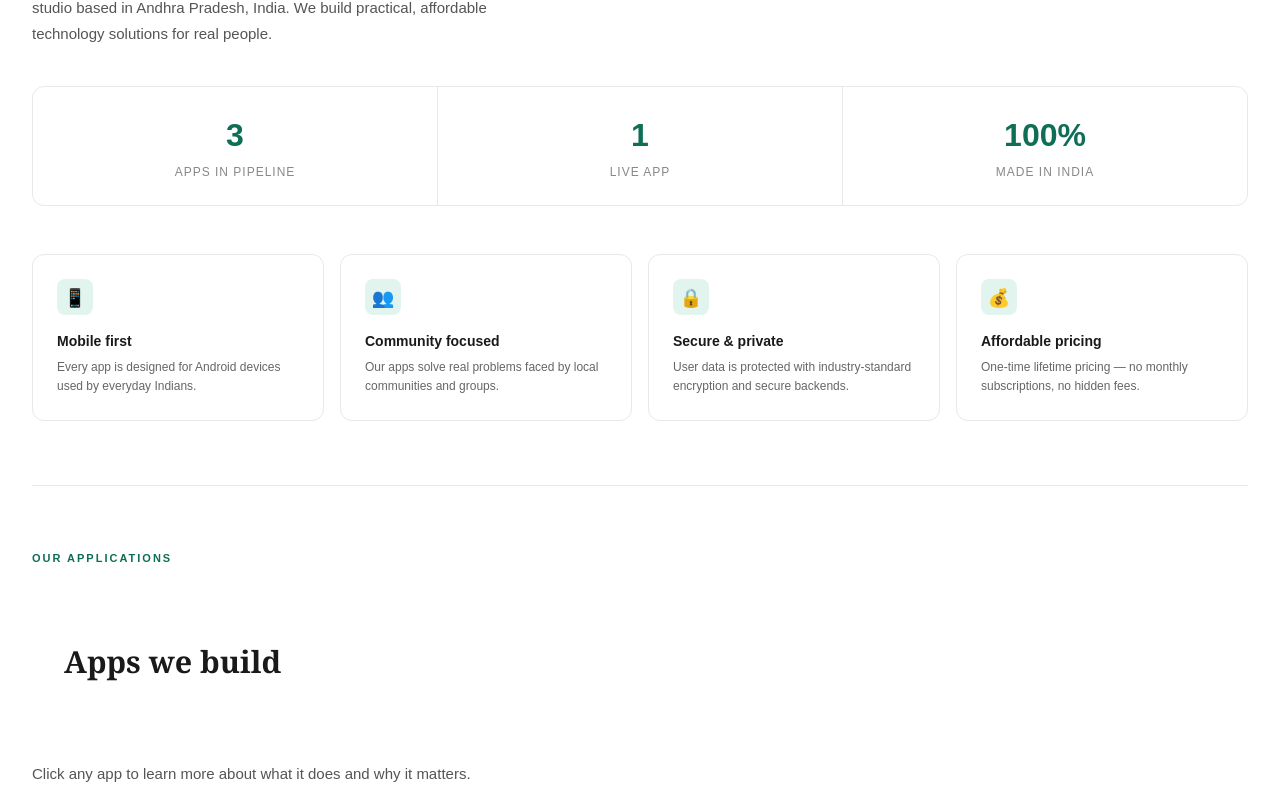
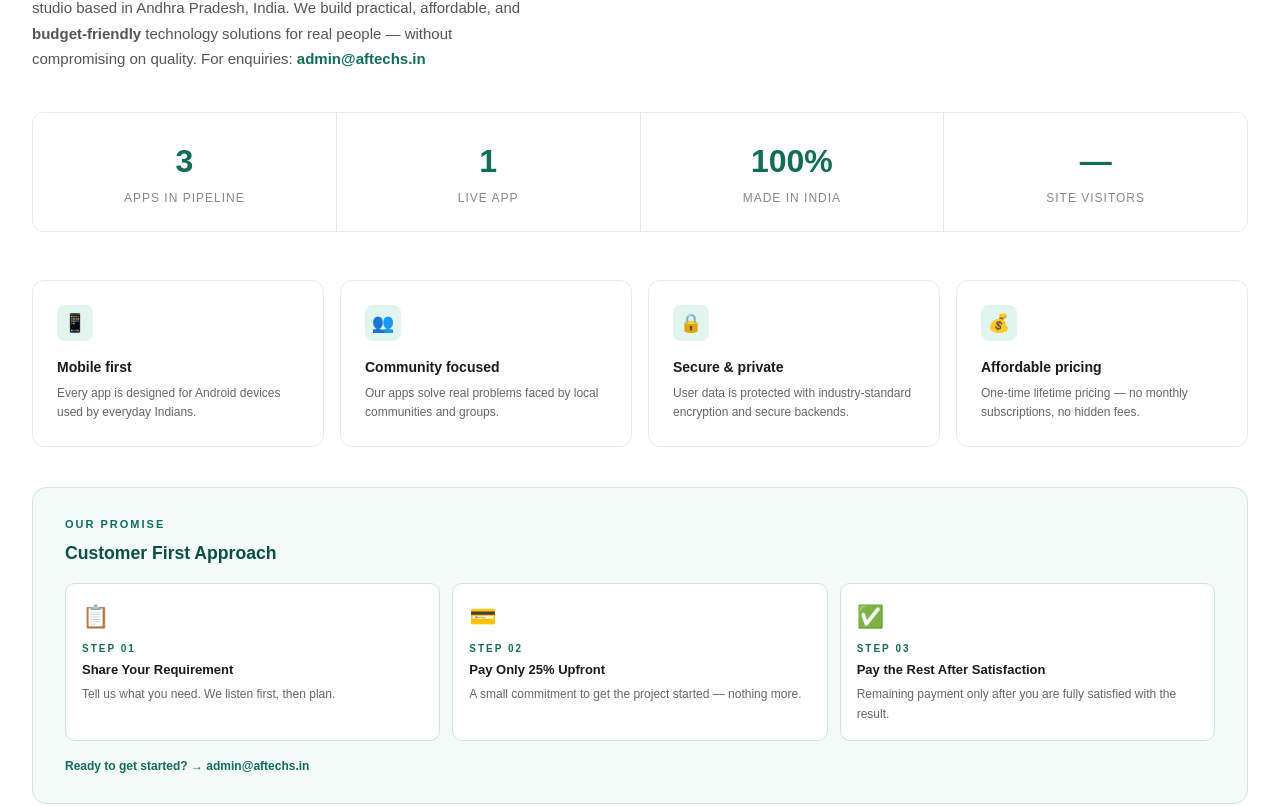
Before and after one commit to hameed0473-a11y/afltech-frontend, a React (Vite) app: page / in a window 1280 px wide. Shown: the part 798-1604 px from the top of the page. Built offline with nearby package versions, Linux system fonts and the light colour scheme; no server answers.

Commit message:
Implement visitor count and update landing page text
Added visitor count functionality and updated text to reflect global reach.

```diff
--- a/src/pages/LandingPage.tsx
+++ b/src/pages/LandingPage.tsx
@@ -1,4 +1,16 @@
+import { useEffect, useState } from 'react';
+
 export default function LandingPage() {
+  const [visitorCount, setVisitorCount] = useState<number | null>(null);
+
+  useEffect(() => {
+    // Ping backend to increment and fetch visitor count
+    fetch('https://api.aftechs.in/api/auth/visitor', { method: 'POST' })
+      .then(r => r.json())
+      .then(d => { if (d.count) setVisitorCount(d.count); })
+      .catch(() => {}); // silent fail — never blocks the page
+  }, []);
+
   return (
     <>
       <style>{`
@@ -95,7 +107,7 @@ export default function LandingPage() {
       <div className="hero">
         <div className="hero-tag">AFTech Software Limited</div>
         <h1>Building apps that <em>simplify</em> everyday life</h1>
-        <p className="sans">We design and develop user-friendly mobile applications for individuals, communities, and organisations across India.</p>
+        <p className="sans">We design and develop user-friendly mobile applications for individuals, communities, and organisations across the globe.</p>
         <div className="hero-btns">
           <a href="#apps"><button className="btn-primary">Explore our apps</button></a>
           <a href="#about"><button className="btn-outline">About AFTech</button></a>
@@ -106,11 +118,15 @@ export default function LandingPage() {
       <div className="section" id="about">
         <div className="section-tag">Who we are</div>
         <h2 className="section">About AFTech</h2>
-        <p className="section-sub sans">AFTech Software Limited is an independent mobile app development studio based in Andhra Pradesh, India. We build practical, affordable technology solutions for real people.</p>
-        <div className="stats-row">
+        <p className="section-sub sans">AFTech Software Limited is an independent mobile app development studio based in Andhra Pradesh, India. We build practical, affordable, and <strong>budget-friendly</strong> technology solutions for real people — without compromising on quality. For enquiries: <a href="mailto:admin@aftechs.in" style={{color:'#0F6E56',fontWeight:600}}>admin@aftechs.in</a></p>
+        <div className="stats-row" style={{gridTemplateColumns:'repeat(4,1fr)'}}>
           <div className="stat-item"><div className="stat-num">3</div><div className="stat-lbl">Apps in pipeline</div></div>
           <div className="stat-item"><div className="stat-num">1</div><div className="stat-lbl">Live app</div></div>
           <div className="stat-item"><div className="stat-num">100%</div><div className="stat-lbl">Made in India</div></div>
+          <div className="stat-item">
+            <div className="stat-num">{visitorCount !== null ? visitorCount.toLocaleString() : '—'}</div>
+            <div className="stat-lbl">Site Visitors</div>
+          </div>
         </div>
         <div className="values-grid">
           {[
@@ -125,6 +141,29 @@ export default function LandingPage() {
               <div className="value-desc">{v.desc}</div>
             </div>
           ))}
+        </div>
+
+        {/* CUSTOMER FIRST APPROACH */}
+        <div style={{marginTop:'2.5rem',background:'#f4faf7',border:'1px solid #c8e8dc',borderRadius:14,padding:'1.75rem 2rem'}}>
+          <div className="section-tag" style={{marginBottom:'0.5rem'}}>Our Promise</div>
+          <h3 style={{fontFamily:'sans-serif',fontSize:'1.1rem',fontWeight:700,color:'#085041',marginBottom:'1rem'}}>Customer First Approach</h3>
+          <div style={{display:'grid',gridTemplateColumns:'repeat(auto-fit,minmax(160px,1fr))',gap:12}}>
+            {[
+              { step: '01', icon: '📋', title: 'Share Your Requirement', desc: 'Tell us what you need. We listen first, then plan.' },
+              { step: '02', icon: '💳', title: 'Pay Only 25% Upfront', desc: 'A small commitment to get the project started — nothing more.' },
+              { step: '03', icon: '✅', title: 'Pay the Rest After Satisfaction', desc: 'Remaining payment only after you are fully satisfied with the result.' },
+            ].map(item => (
+              <div key={item.step} style={{background:'#fff',border:'1px solid #c8e8dc',borderRadius:10,padding:'1rem',fontFamily:'sans-serif'}}>
+                <div style={{fontSize:22,marginBottom:8}}>{item.icon}</div>
+                <div style={{fontSize:10,fontWeight:700,color:'#0F6E56',letterSpacing:2,textTransform:'uppercase',marginBottom:4}}>Step {item.step}</div>
+                <div style={{fontSize:13,fontWeight:600,color:'#1a1a1a',marginBottom:6}}>{item.title}</div>
+                <div style={{fontSize:12,color:'#666',lineHeight:1.6}}>{item.desc}</div>
+              </div>
+            ))}
+          </div>
+          <p style={{fontFamily:'sans-serif',fontSize:12,color:'#0F6E56',marginTop:'1rem',fontWeight:600}}>
+            Ready to get started? → <a href="mailto:admin@aftechs.in" style={{color:'#0F6E56'}}>admin@aftechs.in</a>
+          </p>
         </div>
       </div>
 
```
